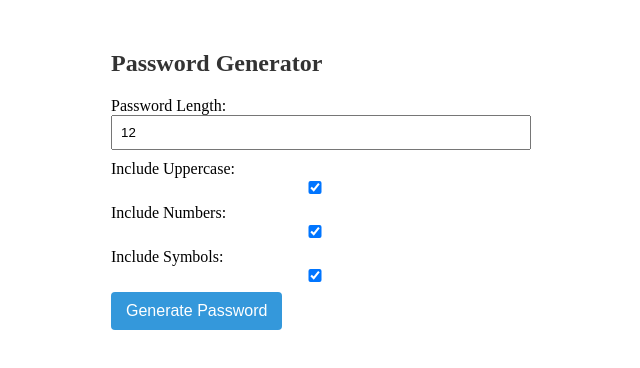
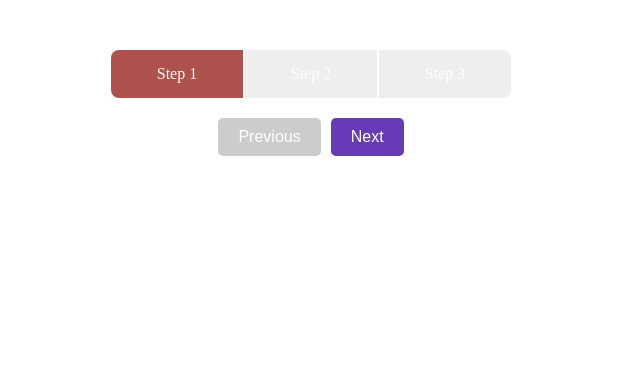
Before and after one commit to SouksavathPMS/vue3-project-learning, a Vue app: page / in a window 1280 px wide. Shown: the top 368 px of the page, without its empty margins (329-969 px from the left). Built offline with nearby package versions, Linux system fonts and the light colour scheme.

Commit message:
ProgressSteps

```diff
--- a/src/App.vue
+++ b/src/App.vue
@@ -1,5 +1,5 @@
 <script setup>
-import PasswordGenerator from './components/PasswordGenerator.vue'
+import ProgressSteps from './components/ProgressSteps.vue'
 </script>
 
 <template>
@@ -8,5 +8,6 @@ import PasswordGenerator from './components/PasswordGenerator.vue'
   <!-- <AmazingCalculator /> -->
   <!-- <AccordionComponent /> -->
   <!-- <FormValidation /> -->
-  <PasswordGenerator />
+  <!-- <PasswordGenerator /> -->
+  <ProgressSteps />
 </template>
--- /dev/null
+++ b/src/components/ProgressSteps.vue
@@ -0,0 +1,90 @@
+<script setup>
+import { ref } from 'vue'
+
+const steps = ref(['Step 1', 'Step 2', 'Step 3'])
+const currentStep = ref(0)
+
+const nextStep = () => {
+  if (currentStep.value < steps.value.length - 1) {
+    currentStep.value++
+  }
+}
+
+const prevStep = () => {
+  if (currentStep.value > 0) {
+    currentStep.value--
+  }
+}
+</script>
+
+<template>
+  <div class="progress-container">
+    <div class="progress-bar">
+      <div
+        v-for="(step, index) in steps"
+        :key="index"
+        :class="{ 'step-active': index === currentStep }"
+      >
+        {{ step }}
+      </div>
+    </div>
+    <div class="controls">
+      <button @click="prevStep" :disabled="currentStep === 0" class="btn">Previous</button>
+      <button @click="nextStep" :disabled="currentStep === steps.length - 1" class="btn">
+        Next
+      </button>
+    </div>
+  </div>
+</template>
+
+<style scoped>
+.progress-container {
+  max-width: 400px;
+  margin: 50px auto;
+}
+
+.progress-bar {
+  display: flex;
+  background-color: #eee;
+  border-radius: 8px;
+  overflow: hidden;
+}
+
+.progress-bar div {
+  flex: 1;
+  text-align: center;
+  padding: 15px;
+  color: #fff;
+  position: relative;
+  z-index: 1;
+}
+
+.progress-bar div:not(:last-child) {
+  border-right: 2px solid #fff;
+}
+
+.step-active {
+  background-color: #af514c; /* Green for active step */
+}
+
+.controls {
+  margin-top: 20px;
+  text-align: center;
+}
+
+.btn {
+  padding: 10px 20px;
+  font-size: 16px;
+  cursor: pointer;
+  background-color: #673ab7; /* Purple for button */
+  color: #fff;
+  border: none;
+  border-radius: 5px;
+  margin: 0 5px;
+}
+
+.btn:disabled {
+  background-color: #ccc;
+  cursor: not-allowed;
+}
+</style>
```
